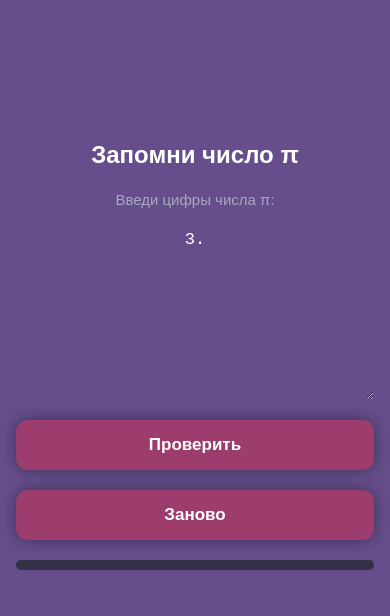
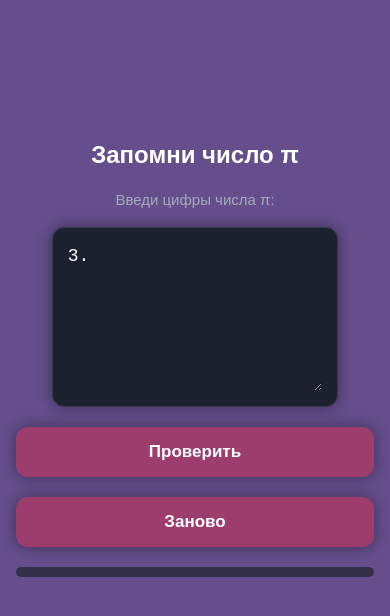
Before and after one commit to stebjob20/Pi, a plain HTML site: page index.html in a window 390 px wide. Both pictures are taken after a click on the button "Жми". Drawn offline with Linux system fonts and the light colour scheme.

Commit message:
Update style.css

```diff
--- a/style.css
+++ b/style.css
@@ -1,3 +1,4 @@
+
 * {
     box-sizing: border-box;
 }
@@ -121,57 +122,6 @@ textarea:focus {
     transition: width 0.3s;
 }
 
-/* Поле ввода числа Пи
-
-.pi-input-container {
-    width: 80%;
-    max-width: 400px;
-    min-height: 180px;
-    margin: 15px auto 0;
-    padding: 15px;
-
-    display: flex;
-    align-items: flex-start;
-    gap: 0px;
-
-    background-color: #1c2130;
-    border: 1px solid #343b50;
-    border-radius: 12px;
-
-    box-shadow: 0 0 15px rgba(0, 0, 0, 0.4);
-}
-
-/* Префикс 3. */
-.pi-prefix {
-    color: white;
-    font-size: 18px;
-    font-family: monospace;
-    line-height: 1.5;
-}
-
-/* Поле для ввода цифр */
-.pi-input-container textarea {
-    width: 100%;
-    min-height: 148px;
-    margin: 0;
-    padding: 0;
-
-    resize: vertical;
-
-    background-color: transparent;
-    border: none;
-    box-shadow: none;
-
-    font-size: 18px;
-    font-family: monospace;
-    line-height: 1.5;
-}
-
-.pi-input-container textarea:focus {
-    outline: none;
-    border: none;
-}
-
 /* Адаптация для телефонов */
 @media (max-width: 480px) {
     #container {
@@ -201,12 +151,12 @@ textarea:focus {
         padding: 15px;
     }
 
-    .pi-input-container {
-        width: 100%;
+    textarea {
+        min-height: 160px;
+        font-size: 17px;
     }
 
-    .pi-prefix,
-    .pi-input-container textarea {
+    .pi-prefix {
         font-size: 17px;
     }
 }
@@ -229,7 +179,56 @@ textarea:focus {
         font-size: 22px;
     }
 
-    .pi-input-container textarea {
-        min-height: 128px;
+    textarea {
+        min-height: 140px;
     }
 }
+
+/* Поле ввода числа Пи */
+.pi-input-container {
+    width: 80%;
+    max-width: 400px;
+    min-height: 180px;
+    margin: 15px auto 0;
+    padding: 15px;
+
+    display: flex;
+    align-items: flex-start;
+
+    background-color: #1c2130;
+    border: 1px solid #343b50;
+    border-radius: 12px;
+
+    box-shadow: 0 0 15px rgba(0, 0, 0, 0.4);
+}
+
+/* Префикс 3. */
+.pi-prefix {
+    color: white;
+    font-size: 18px;
+    font-family: monospace;
+    line-height: 1.5;
+}
+
+/* Поле для ввода цифр */
+.pi-input-container textarea {
+    width: 100%;
+    min-height: 148px;
+    margin: 0;
+    padding: 0 0 0 5px;
+
+    resize: vertical;
+
+    background-color: transparent;
+    border: none;
+    box-shadow: none;
+
+    font-size: 18px;
+    font-family: monospace;
+    line-height: 1.5;
+}
+
+.pi-input-container textarea:focus {
+    outline: none;
+    border: none;
+}
```
